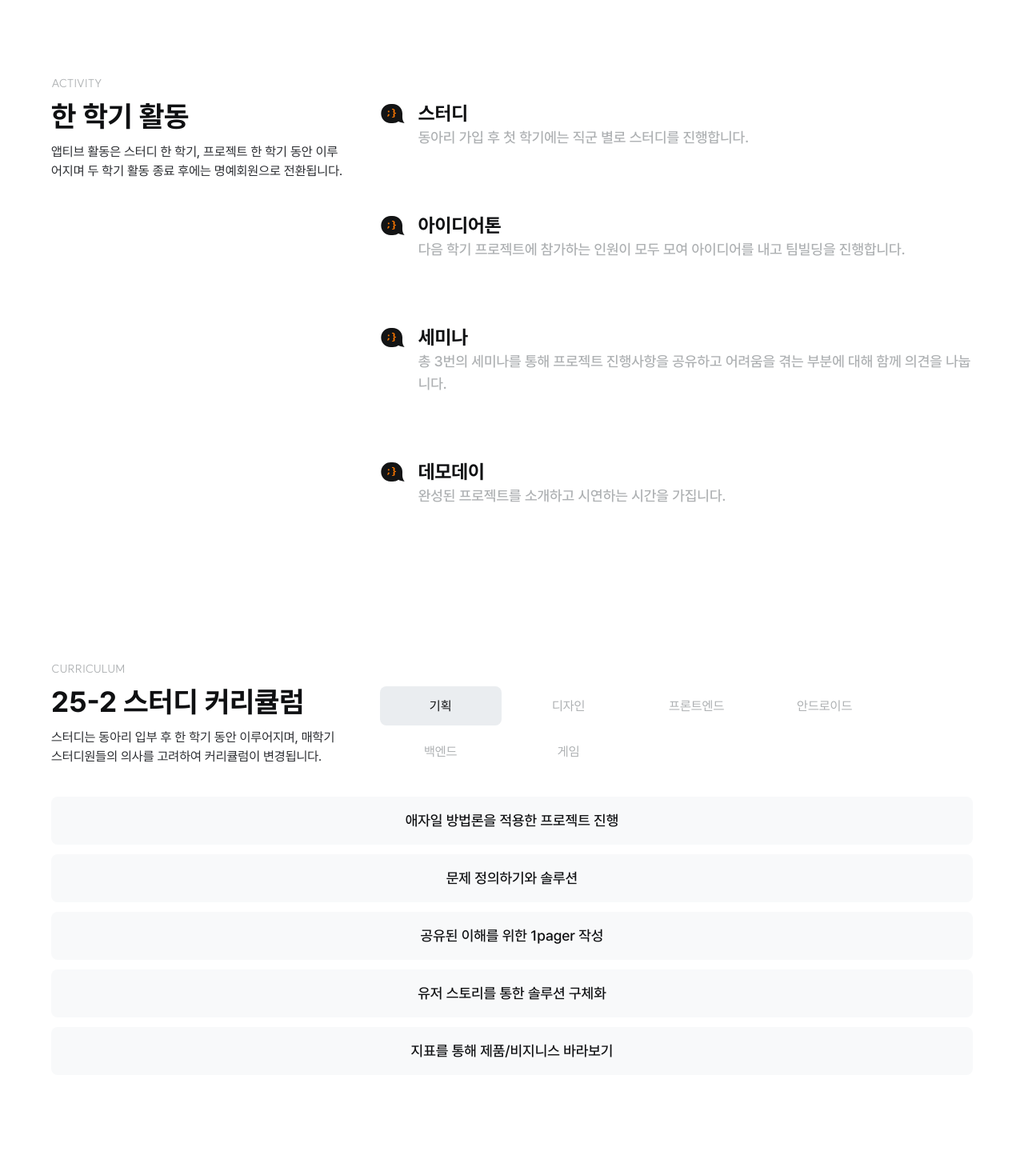
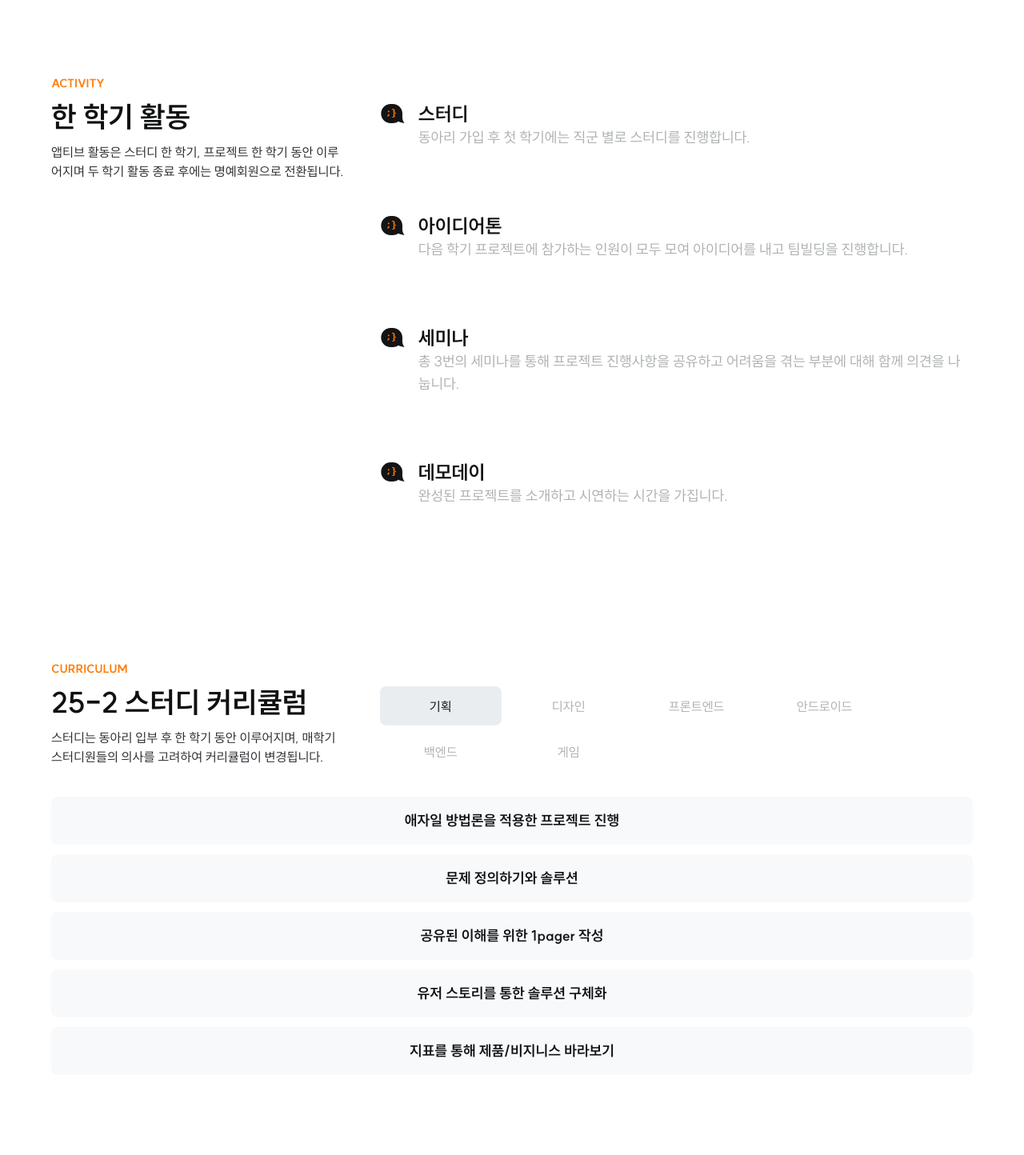
Before and after one commit to ApptiveDev/apptive-frontend-2025, a Next.js app: page /about in a window 1280 px wide. Shown: the part 686-2130 px from the top of the page at 80% size. Built offline with nearby package versions, Linux system fonts and the light colour scheme.

Commit message:
style: 소개 페이지 인터렉션 구현 및 소개 페이지 폰트 일부 변경

```diff
--- a/src/components/features/About/AboutActivitySection.tsx
+++ b/src/components/features/About/AboutActivitySection.tsx
@@ -1,5 +1,6 @@
 "use client";
 
+import { useEffect, useRef, useState } from "react";
 import Image from "next/image";
 
 interface ActivityItem {
@@ -29,14 +30,36 @@ const activities: ActivityItem[] = [
 ];
 
 export const AboutActivitySection = () => {
+  const sectionRef = useRef<HTMLElement>(null);
+  const [isInView, setIsInView] = useState(false);
+
+  useEffect(() => {
+    const target = sectionRef.current;
+    if (!target) return;
+
+    const observer = new IntersectionObserver(
+      ([entry]) => {
+        setIsInView(entry.isIntersecting);
+      },
+      { threshold: 0, rootMargin: "-45% 0px -45% 0px" },
+    );
+
+    observer.observe(target);
+    return () => observer.disconnect();
+  }, []);
+
   return (
-    <section className="bg-white py-16 md:py-24">
+    <section ref={sectionRef} className="bg-white py-16 md:py-24">
       <div className="container mx-auto px-4">
         <div className="max-w-6xl mx-auto">
           {/* 상단 라벨 */}
           <p
-            className="text-text-secondary text-sm uppercase"
-            style={{ fontFamily: "var(--font-suit), SUIT, sans-serif" }}
+            className="text-text-secondary text-sm uppercase font-extrabold"
+            style={{
+              fontFamily: "var(--font-suit), SUIT, sans-serif",
+              color: isInView ? "#FF7C0A" : undefined,
+              transition: "color 300ms ease",
+            }}
           >
             ACTIVITY
           </p>
@@ -47,7 +70,7 @@ export const AboutActivitySection = () => {
               <h2
                 className="text-2xl md:text-3xl lg:text-4xl font-bold !mb-1 md:!mb-2 lg:!mb-3"
                 style={{
-                  fontFamily: "var(--font-pretendard), Pretendard, sans-serif",
+                  fontFamily: "var(--font-suit), SUIT, sans-serif",
                   color: "#0F1012",
                 }}
               >
@@ -56,7 +79,7 @@ export const AboutActivitySection = () => {
               <p
                 className="text-base md:text-base"
                 style={{
-                  fontFamily: "var(--font-pretendard), Pretendard, sans-serif",
+                  fontFamily: "var(--font-suit), SUIT, sans-serif",
                   color: "#282A2E",
                 }}
               >
@@ -85,8 +108,7 @@ export const AboutActivitySection = () => {
                     <h3
                       className="text-xl md:text-2xl font-bold text-foreground mb-2"
                       style={{
-                        fontFamily:
-                          "var(--font-pretendard), Pretendard, sans-serif",
+                        fontFamily: "var(--font-suit), SUIT, sans-serif",
                       }}
                     >
                       {activity.title}
@@ -94,8 +116,7 @@ export const AboutActivitySection = () => {
                     <p
                       className="text-text-secondary text-base md:text-lg font-medium"
                       style={{
-                        fontFamily:
-                          "var(--font-pretendard), Pretendard, sans-serif",
+                        fontFamily: "var(--font-suit), SUIT, sans-serif",
                       }}
                     >
                       {activity.description}
--- a/src/components/features/About/AboutCurriculumSection.tsx
+++ b/src/components/features/About/AboutCurriculumSection.tsx
@@ -1,6 +1,6 @@
 "use client";
 
-import { useState } from "react";
+import { useEffect, useRef, useState } from "react";
 
 type Position =
   | "기획"
@@ -41,9 +41,11 @@ const curriculumData: Record<Position, CurriculumItem[]> = {
     { title: "실전 적용 - 실습 및 과제, UI 설계 및 구현, 실전 감각 배양" },
   ],
   안드로이드: [
-    { title: "안드로이드 커리큘럼 항목 1" },
-    { title: "안드로이드 커리큘럼 항목 2" },
-    { title: "안드로이드 커리큘럼 항목 3" },
+    { title: "Kotlin 기본 문법과 앱 구조 이해" },
+    { title: "Jetpack Compose를 활용한 UI 설계 및 상태 관리" },
+    { title: "Retrofit, Coroutine을 이용한 서버 통신과 데이터 처리" },
+    { title: "MVVM 아키텍처로 효율적인 코드 구조 학습" },
+    { title: "실제 서비스 기능 구현과 앱 배포 프로세스 경험" },
   ],
   백엔드: [
     {
@@ -89,16 +91,37 @@ const positions: Position[] = [
 
 export const AboutCurriculumSection = () => {
   const [selectedPosition, setSelectedPosition] = useState<Position>("기획");
+  const sectionRef = useRef<HTMLElement>(null);
+  const [isInView, setIsInView] = useState(false);
   const currentCurriculum = curriculumData[selectedPosition];
 
+  useEffect(() => {
+    const target = sectionRef.current;
+    if (!target) return;
+
+    const observer = new IntersectionObserver(
+      ([entry]) => {
+        setIsInView(entry.isIntersecting);
+      },
+      { threshold: 0, rootMargin: "-45% 0px -45% 0px" },
+    );
+
+    observer.observe(target);
+    return () => observer.disconnect();
+  }, []);
+
   return (
-    <section className="bg-white py-16 md:py-24">
+    <section ref={sectionRef} className="bg-white py-16 md:py-24">
       <div className="container mx-auto px-4">
         <div className="max-w-6xl mx-auto">
           {/* 상단 라벨 */}
           <p
-            className="text-text-secondary text-sm uppercase"
-            style={{ fontFamily: "var(--font-suit), SUIT, sans-serif" }}
+            className="text-text-secondary text-sm uppercase font-extrabold"
+            style={{
+              fontFamily: "var(--font-suit), SUIT, sans-serif",
+              color: isInView ? "#FF7C0A" : undefined,
+              transition: "color 300ms ease",
+            }}
           >
             CURRICULUM
           </p>
@@ -110,7 +133,7 @@ export const AboutCurriculumSection = () => {
               <h2
                 className="text-2xl md:text-3xl lg:text-4xl font-bold !mb-1 md:!mb-2 lg:!mb-3"
                 style={{
-                  fontFamily: "var(--font-pretendard), Pretendard, sans-serif",
+                  fontFamily: "var(--font-suit), SUIT, sans-serif",
                   color: "#0F1012",
                 }}
               >
@@ -119,7 +142,7 @@ export const AboutCurriculumSection = () => {
               <p
                 className="text-base md:text-base"
                 style={{
-                  fontFamily: "var(--font-pretendard), Pretendard, sans-serif",
+                  fontFamily: "var(--font-suit), SUIT, sans-serif",
                   color: "#282A2E",
                 }}
               >
@@ -144,8 +167,7 @@ export const AboutCurriculumSection = () => {
                           : "bg-white text-text-secondary "
                       }`}
                       style={{
-                        fontFamily:
-                          "var(--font-pretendard), Pretendard, sans-serif",
+                        fontFamily: "var(--font-suit), SUIT, sans-serif",
                       }}
                     >
                       {position}
@@ -164,8 +186,7 @@ export const AboutCurriculumSection = () => {
                           : "bg-white text-text-secondary "
                       }`}
                       style={{
-                        fontFamily:
-                          "var(--font-pretendard), Pretendard, sans-serif",
+                        fontFamily: "var(--font-suit), SUIT, sans-serif",
                       }}
                     >
                       {position}
@@ -186,10 +207,9 @@ export const AboutCurriculumSection = () => {
                 }}
               >
                 <p
-                  className="text-sm md:text-base lg:text-lg font-medium"
+                  className="text-sm md:text-base lg:text-lg font-semibold"
                   style={{
-                    fontFamily:
-                      "var(--font-pretendard), Pretendard, sans-serif",
+                    fontFamily: "var(--font-suit), SUIT, sans-serif",
                     color: "#0F1012",
                   }}
                 >
@@ -211,8 +231,7 @@ export const AboutCurriculumSection = () => {
                 <p
                   className="text-sm font-medium"
                   style={{
-                    fontFamily:
-                      "var(--font-pretendard), Pretendard, sans-serif",
+                    fontFamily: "var(--font-suit), SUIT, sans-serif",
                     color: "#0F1012",
                   }}
                 >
--- a/src/components/features/About/AboutHistorySection.tsx
+++ b/src/components/features/About/AboutHistorySection.tsx
@@ -257,7 +257,7 @@ const years = historyData.map((data) => data.year);
 export const AboutHistorySection = () => {
   const [selectedYear, setSelectedYear] = useState<number>(2025);
   const currentYearData = historyData.find(
-    (data) => data.year === selectedYear
+    (data) => data.year === selectedYear,
   );
 
   return (
@@ -296,15 +296,15 @@ export const AboutHistorySection = () => {
               </p>
 
               {/* 연도 목록 - 스크롤 가능 */}
-              <div className="flex flex-col gap-5 max-h-[400px] overflow-y-scroll pl-0 pr-2 items-start mt-4 custom-scrollbar">
+              <div className="flex w-28 mx-auto ml-20 flex-col gap-5 max-h-[400px] overflow-y-scroll pl-5 pr-45 items-center mt-4 custom-scrollbar">
                 {years.map((year) => (
                   <button
                     key={year}
                     onClick={() => setSelectedYear(year)}
-                    className="flex items-center gap-3 transition-colors"
+                    className="flex w-full items-center justify-center text-center gap-3 transition-colors"
                   >
                     <span
-                      className="font-bold"
+                      className="w-full font-bold text-center"
                       style={{
                         fontFamily: "var(--font-suit), SUIT, sans-serif",
                         color: selectedYear === year ? "#71787F" : "#B4B9BE",
```
